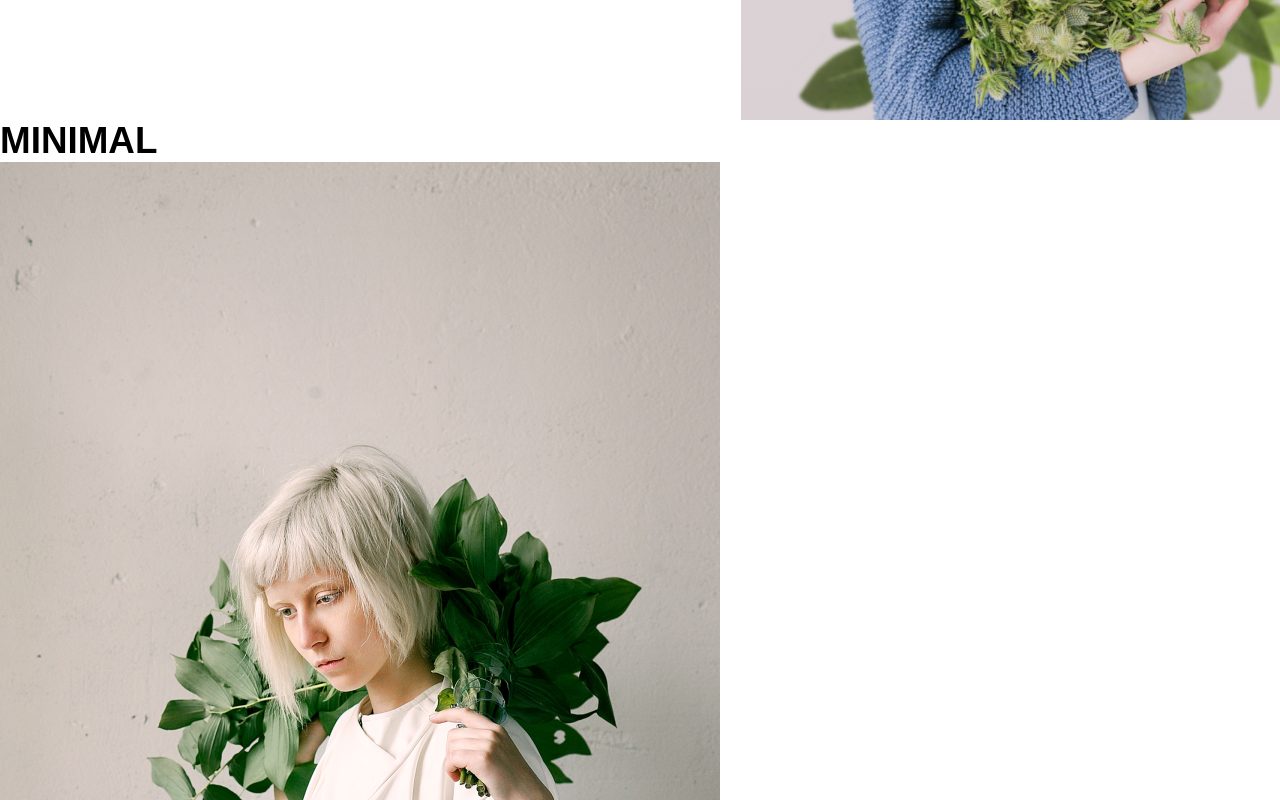
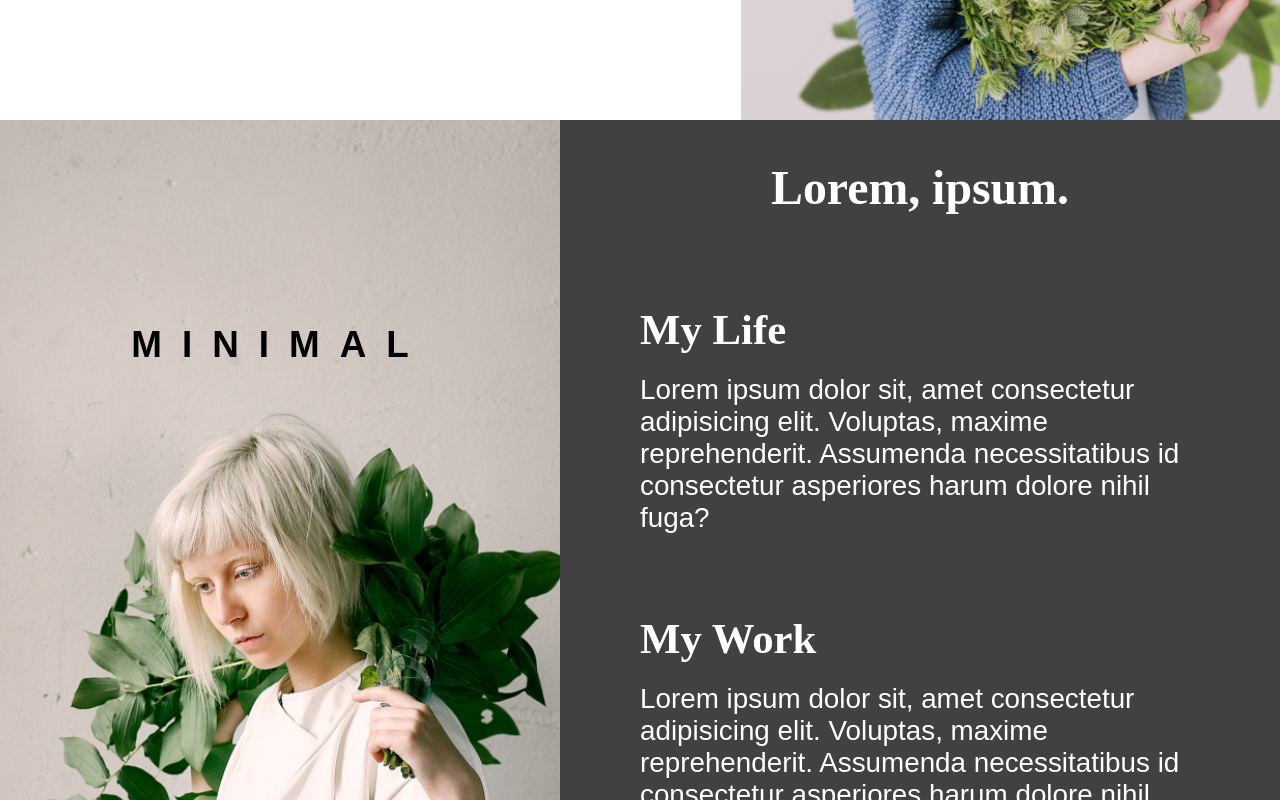
Before and after one commit to mehradi-github/ref-landingpage-photography, a React (Create React App) app: page / in a window 1280 px wide. Shown: the part 680-1480 px from the top of the page. Built offline with nearby package versions, Linux system fonts and the light colour scheme; a web font is replaced by a local one.

Commit message:
Adding sass in about section

```diff
--- a/src/App.scss
+++ b/src/App.scss
@@ -130,6 +130,46 @@ footer {
   }
 }
 
+.about {
+  min-height: 100vh;
+  display: flex;
+  flex-wrap: wrap;
+
+  .about-text {
+    color: white;
+    background: $background-color;
+    flex: 2 1 40rem;
+    justify-content: space-around;
+    div {
+      padding: 3rem 8rem;
+    }
+    h3 {
+      padding: 2rem 0rem;
+      font-family: "Ruhl Medium";
+    }
+    h2 {
+      font-family: "Vibes";
+      padding: 4rem;
+    }
+  }
+  .about-image {
+    flex: 1 1 40rem;
+    position: relative;
+    h5 {
+      position: absolute;
+      letter-spacing: 2rem;
+      top: 20%;
+      left: 50%;
+      transform: translate(-50%, -20%);
+    }
+    img {
+      width: 100%;
+      height: 100%;
+      object-fit: cover;
+    }
+  }
+}
+
 @media (max-width: 842px) {
   .burger {
     position: relative;
```
